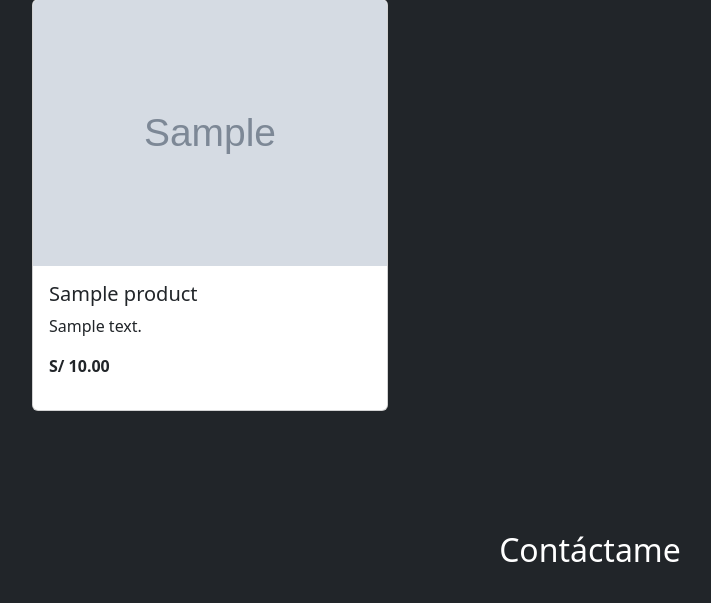
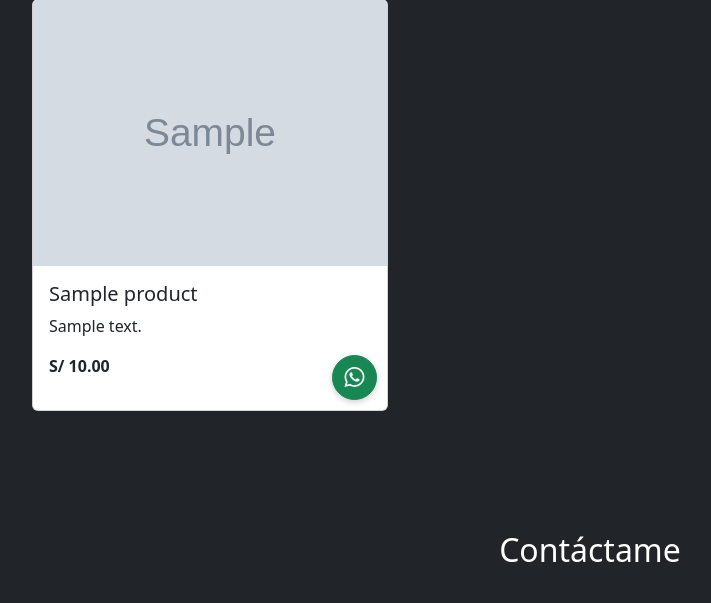
Before and after one commit to luisAngelDev/django-product-catalog, a Django app: page / in a window 1280 px wide. Shown: the part 177-780 px from the top of the page, without its empty margins (50-761 px from the left). Run offline with Django 5.2, Linux system fonts and the light colour scheme; tables that the repository leaves empty hold one stand-in row (values such as "Sample post"); grey boxes marked "Sample" are stand-in pictures.

Commit message:
feat: agregarndo boton de whatsapp

```diff
--- /dev/null
+++ b/catalog/static/catalog/css/styles.css
@@ -0,0 +1,13 @@
+.whatsapp-btn {
+    width: 45px;
+    height: 45px;
+    font-size: 20px;
+    position: absolute;
+    bottom: 10px; /* Separado del borde inferior */
+    right: 10px; /* Separado del borde derecho */
+    box-shadow: 0 2px 6px rgba(0,0,0,0.2);
+}
+
+.whatsapp-btn:hover {
+    background-color: #1ebc5b;
+}
--- a/catalog/templates/catalog/base.html
+++ b/catalog/templates/catalog/base.html
@@ -13,6 +13,7 @@
 
     <link rel="stylesheet" href="https://cdn.jsdelivr.net/npm/bootstrap@5.3.3/dist/css/bootstrap.min.css">
     <link rel="stylesheet" href="https://cdn.jsdelivr.net/npm/bootstrap-icons@1.10.5/font/bootstrap-icons.min.css">
+    <link rel="stylesheet" href="{% static 'catalog/css/styles.css' %}">
 
 </head>
 <body class="bg-dark">
--- a/catalog/templates/catalog/product_list.html
+++ b/catalog/templates/catalog/product_list.html
@@ -19,6 +19,15 @@ Inicio
                         <p class="card-text">{{ product.description }}</p>
                         <p class="fw-bold">S/ {{ product.price }}</p>
                     </div>
+
+                    <!-- Botón WhatsApp flotante dentro de la tarjeta -->
+                    <a href="https://wa.me/51999999999?text=Hola,%20estoy%20interesado%20en%20el%20producto%20{{ product.name }}"
+                        class="btn btn-success rounded-circle d-flex justify-content-center align-items-center whatsapp-btn"
+                        target="_blank"
+                        title="Consultar por WhatsApp">
+                        <i class="bi bi-whatsapp"></i>
+                    </a>
+
                 </div>
             </div>
             {% endfor %}
```
